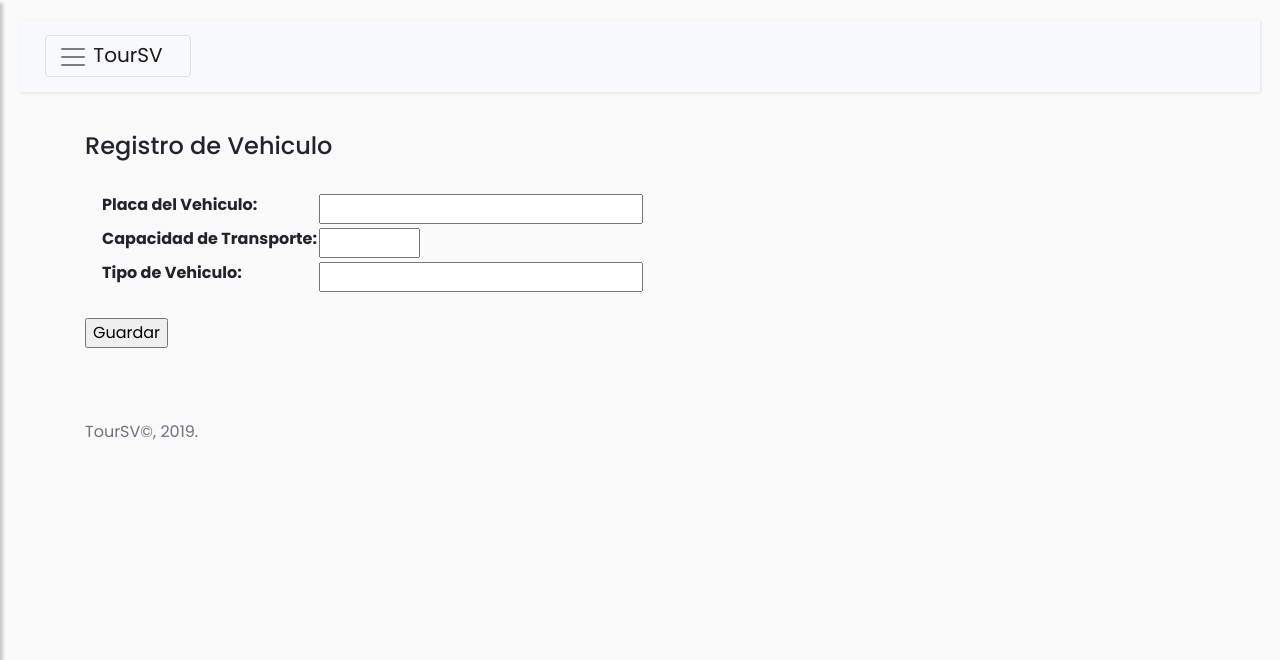
After one commit to robCastro/toursv, a Django app: page /registrar_vehiculo/ in a window 1280 px wide. The commit adds this page. Shown: the top 660 px of the page. Run offline with Django 3.2, Linux system fonts and the light colour scheme; some libraries are stand-ins or nearby versions.

Commit message:
Registro de vehiculos listo. Corregidos enlaces en plantillas

```diff
--- a/templates/base/base_estrategica.html
+++ b/templates/base/base_estrategica.html
@@ -3,6 +3,6 @@
 {% block sidebar_content %}
 {{ block.super }}
 <li>
-    <a href="#">Estrategico 1</a>
+    <a href="#">Fechas demandadas</a>
 </li>
 {%endblock%}
--- a/templates/base/base_operativa.html
+++ b/templates/base/base_operativa.html
@@ -2,12 +2,36 @@
 
 {% block sidebar_content %}
 <li>
-    <a href="#" class="active">Operativo 1</a>
+    <a href="#destinoSubmenu" data-toggle="collapse" aria-expanded="false" class="dropdown-toggle">Destinos</a>
+    <ul class="collapse list-unstyled" id="destinoSubmenu">
+        <li>
+            <a href="#">Registro</a>
+        </li>
+        <li>
+            <a href="#">Control</a>
+        </li>
+    </ul>
 </li>
 <li>
-    <a href="#">Operativo 2</a>
+    <a href="#hospedajeSubmenu" data-toggle="collapse" aria-expanded="false" class="dropdown-toggle">Hospedajes</a>
+    <ul class="collapse list-unstyled" id="hospedajeSubmenu">
+        <li>
+            <a href="#">Registro</a>
+        </li>
+        <li>
+            <a href="#">Control</a>
+        </li>
+    </ul>
 </li>
 <li>
-    <a href="#">Operativo 3</a>
+    <a href="#vehiculoSubmenu" data-toggle="collapse" aria-expanded="false" class="dropdown-toggle">Vehiculos</a>
+    <ul class="collapse list-unstyled" id="vehiculoSubmenu">
+        <li>
+            <a href="{%url 'registrar_vehiculo'%}">Registro</a>
+        </li>
+        <li>
+            <a href="#">Control</a>
+        </li>
+    </ul>
 </li>
 {%endblock%}
--- a/templates/base/base_tactica.html
+++ b/templates/base/base_tactica.html
@@ -3,6 +3,6 @@
 {% block sidebar_content %}
 {{ block.super }}
 <li>
-    <a href="#">Tactico 1</a>
+    <a href="#">Guías Turisticos</a>
 </li>
 {%endblock%}
--- /dev/null
+++ b/templates/operativas/registrar_vehiculo.html
@@ -0,0 +1,26 @@
+{% extends 'base/base_operativa.html'%}
+
+{% block titulo %}Registro de Vehiculo{% endblock %}
+
+{% block main_content %}
+<div class="row">
+	<div class="col-md-8">
+		<h4>Registro de Vehiculo</h4>
+		<br>
+		<form method="POST" action="{%url 'registrar_vehiculo'%}">
+			{% csrf_token %}
+			<table class="ml-3">
+				{{form.as_table}}
+			</table>
+			<br>
+			<input type="submit" name="submit" value="Guardar">
+		</form>
+		<br><br><br>
+	</div>
+	{% if form.subject.errors %}
+	<div class="col-md-4">
+		{{ form.name_of_field.errors }}
+	</div>
+	{% endif %}
+</div>
+{% endblock %}
--- a/toursv/urls.py
+++ b/toursv/urls.py
@@ -17,6 +17,6 @@ from django.contrib import admin
 from django.urls import include, path
 
 urlpatterns = [
-	path('viajes/', include('viajes.urls')),
+	path('', include('viajes.urls')),
     path('admin/', admin.site.urls),
 ]
--- /dev/null
+++ b/viajes/forms.py
@@ -0,0 +1,6 @@
+from django import forms
+
+class TransporteForm(forms.Form):
+	placa = forms.CharField(label='Placa del Vehiculo', max_length=100)
+	capacidad = forms.IntegerField(label='Capacidad de Transporte', min_value = 1, max_value=100)
+	tipo = forms.CharField(label='Tipo de Vehiculo', max_length=100)
--- a/viajes/urls.py
+++ b/viajes/urls.py
@@ -3,4 +3,5 @@ from . import views
 
 urlpatterns = [
     path('', views.index, name='index'),
+    path('registrar_vehiculo/', views.registrarVehiculo, name='registrar_vehiculo'),
 ]
--- a/viajes/views.py
+++ b/viajes/views.py
@@ -1,6 +1,30 @@
 from django.shortcuts import render
 from django.http import HttpResponse
+from .forms import TransporteForm
+
+from .models import Transporte
 
 def index(request):
 	context = {}
 	return render(request, 'base/base_estrategica.html', context)
+
+def registrarVehiculo(request):
+	if request.method == 'POST':
+		form = TransporteForm(request.POST)
+		if form.is_valid():
+			print(form.cleaned_data)
+			transporte = Transporte.objects.create(
+				placa_transporte = form.cleaned_data['placa'],
+				capacidad_transporte = form.cleaned_data['capacidad'],
+				tipo_transporte = form.cleaned_data['tipo']
+			)
+
+		else:
+			return HttpResponse('Error')
+			print("Invalid")
+	else:
+		form = TransporteForm()
+	context = {
+		'form': form,
+	}
+	return render(request, 'operativas/registrar_vehiculo.html', context)
```
Also changed, not shown: 1 other file.
